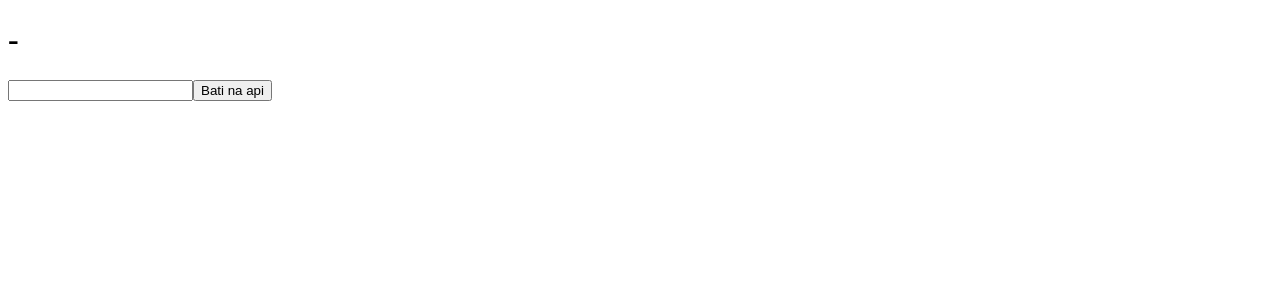
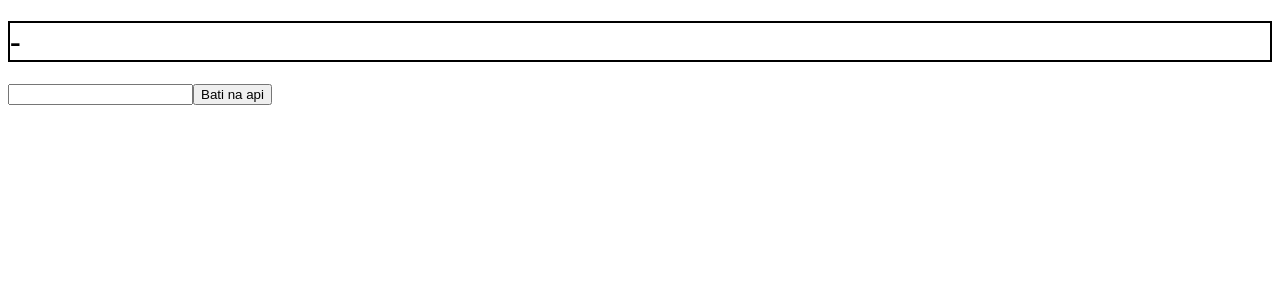
Before and after one commit to lfsmariz/saude-checker-ui, a React (Create React App) app: page / in a window 1280 px wide. Shown: the top 300 px of the page. Built offline with nearby package versions, Linux system fonts and the light colour scheme.

Commit message:
sample ok

```diff
--- /dev/null
+++ b/src/App.css
@@ -0,0 +1,3 @@
+.user {
+  border: 2px solid black;
+}
--- a/src/App.js
+++ b/src/App.js
@@ -1,4 +1,5 @@
 import SamplePage from "./pages/SamplePage";
+import "./App.css";
 
 function App() {
   return (
--- a/src/components/SampleComponent.js
+++ b/src/components/SampleComponent.js
@@ -9,7 +9,7 @@ const SampleComponent = () => {
 
 
   const handleClick = (nameRequest) => {
-    axios.post('http://localhost:8080/player/create',
+    axios.post('https://saudechecker.herokuapp.com/player/create',
     {
       name: nameRequest
     })
@@ -25,7 +25,7 @@ const SampleComponent = () => {
 
   return(
     <div>
-    <h1>{resultado} - {idUser}</h1>
+    <h1 className = "user">{resultado} - {idUser}</h1>
     <input type="text" onChange = {handleInput}/>
     <button type = "button" onClick={() => handleClick(nome)}>Bati na api</button>
     </div>
--- a/src/pages/SamplePage.js
+++ b/src/pages/SamplePage.js
@@ -1,3 +1,4 @@
+import axios from "axios";
 import SampleComponent from "../components/SampleComponent"
 
 const SamplePage = () => {
```
